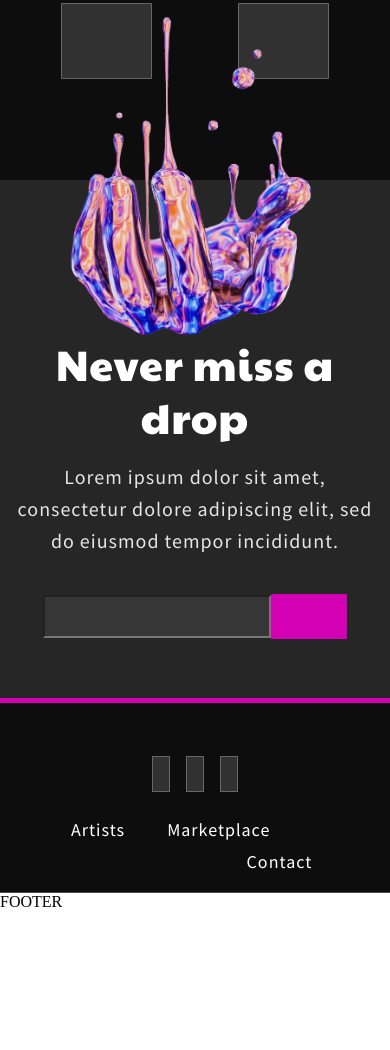
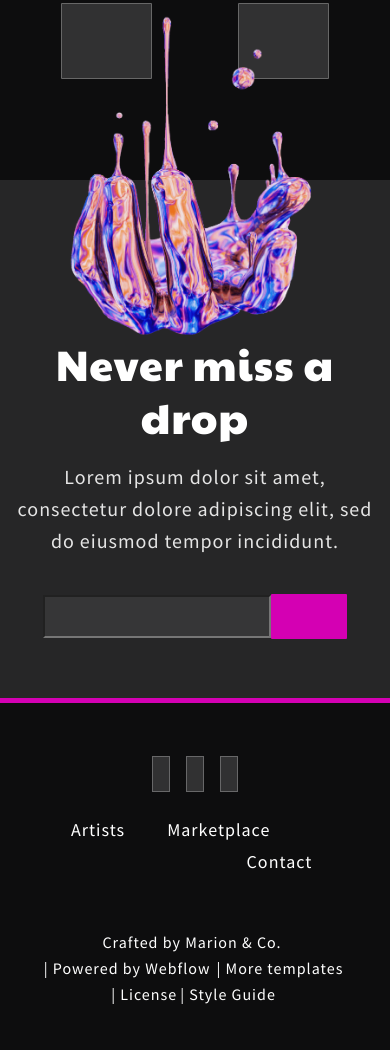
Before and after one commit to ksalpern/NFT-me, a plain HTML site: page index.html in a window 390 px wide. Shown: the part 9231-10281 px from the top of the page. Before the commit the page ends 10142 px from the top, so only its background shows below. Drawn offline with nearby package versions, Linux system fonts and the light colour scheme.

Commit message:
add responsive footer

```diff
--- a/index.html
+++ b/index.html
@@ -347,7 +347,14 @@
           </div>
         </div>
       </main>
-      <footer class="footer">FOOTER</footer>
+
+      <footer class="footer">
+        <p>Crafted by <a href="#">Marion & Co.</a></p>
+        <p>| Powered by <a href="#">Webflow</a></p>
+        <a>| More templates</a>
+        <a href="#">| License</a>
+        <a href="#">| Style Guide</a>
+      </footer>
     </div>
     <script src="https://code.jquery.com/jquery-3.4.1.slim.min.js"></script>
     <script src="./js/script.js"></script>
--- a/scss/style.scss
+++ b/scss/style.scss
@@ -1216,7 +1216,6 @@ a {
   padding-right: calc(30px + (120 - 30) * ((100vw - 320px) / (1440 - 320)));
   padding-bottom: calc(20px + (30 - 20) * ((100vw - 320px) / (1440 - 320)));
   border-bottom: 1px solid rgba(229, 229, 229, 0.3);
-  ;
   background: $blackBG;
   margin-top: -1px;
   display: flex;
@@ -1286,4 +1285,30 @@ a {
 }
 
 // footer
-.footer {}
+.footer {
+  background-color: $blackBG;
+  display: flex;
+  flex-wrap: wrap;
+  align-items: center;
+  justify-content: center;
+  padding: 40px 20px;
+  font-family: 'Source Sans Pro';
+  font-style: normal;
+  font-weight: 400;
+  font-size: 16px;
+  line-height: 125%;
+  text-align: center;
+  letter-spacing: 1px;
+  color: #FFFFFF;
+  margin-top: -1px;
+
+  p {
+    margin-right: 3px;
+    margin-bottom: 6px;
+  }
+
+  a {
+    margin-right: 3px;
+    margin-bottom: 6px;
+  }
+}
```
Also changed, not shown: css/style.css, 1 other file.
